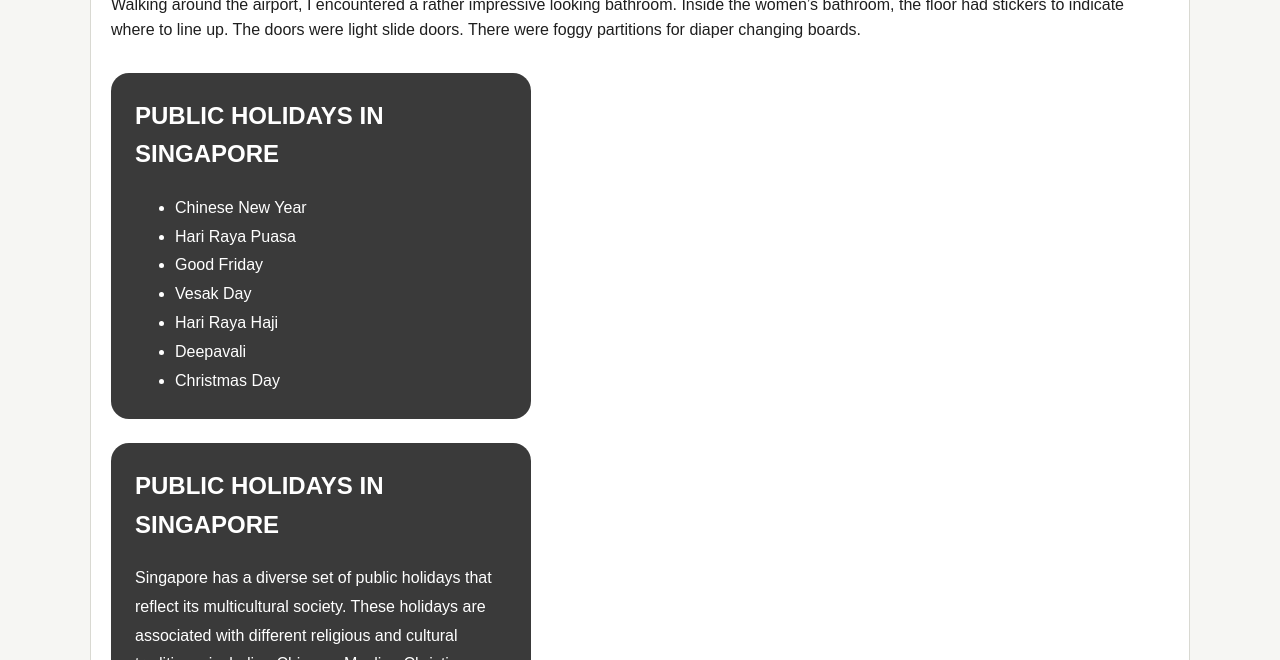
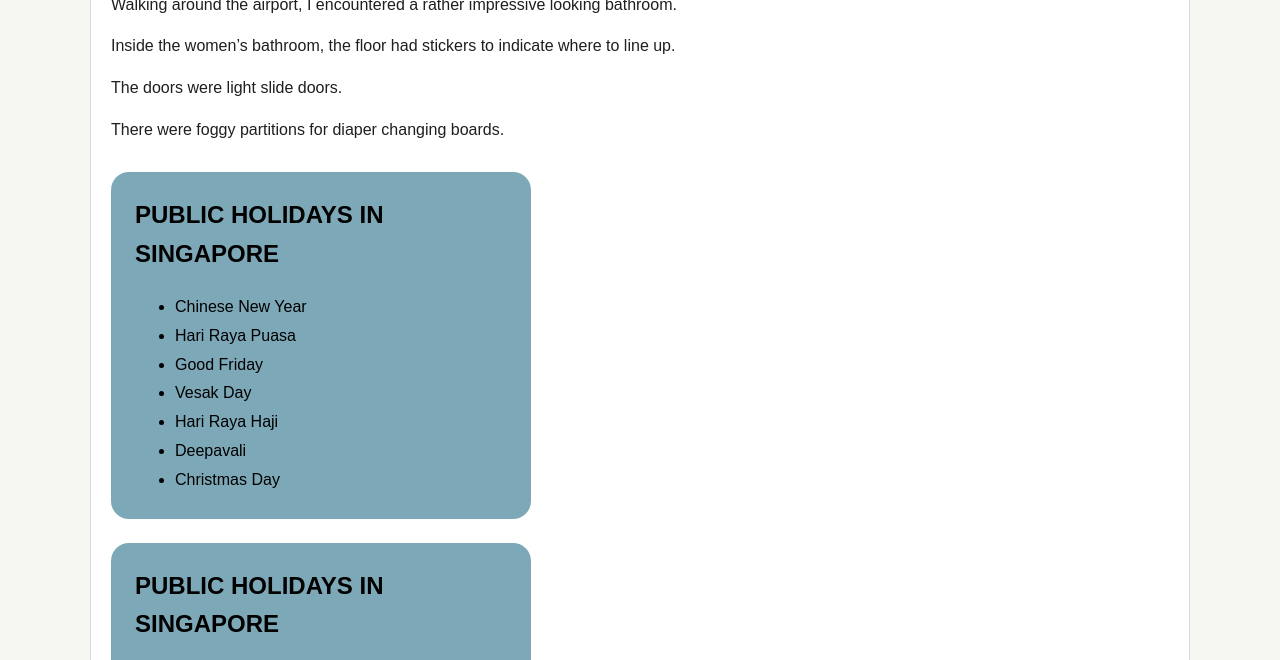
Before and after one commit to hanan317317/hana_archive, a Jekyll site: the page built from _posts/2022-09-25-singapore-entry.md, in a window 1280 px wide and 1400 px high, cut to the strip 740-1400 px from the top of the window. Built offline with Jekyll 4.4.1, drawn with Linux system fonts in a browser that asks for light colours.

Commit message:
change font color for singapore entry

```diff
--- a/_posts/2022-09-25-singapore-entry.md
+++ b/_posts/2022-09-25-singapore-entry.md
@@ -24,11 +24,14 @@
 </div>
 
 Walking around the airport, I encountered a rather impressive looking bathroom.
+
 Inside the women's bathroom, the floor had stickers to indicate where to line up.
+
 The doors were light slide doors.
+
 There were foggy partitions for diaper changing boards.
 
-<div style="background: #3a3a3a; padding: 24px; border-radius: 18px; color: white; max-width: 420px; margin-top: 30px;">
+<div style="background: #7da8b7; padding: 24px; border-radius: 18px; color: black; max-width: 420px; margin-top: 30px;">
   <h2 style="margin-top: 0;">PUBLIC HOLIDAYS IN SINGAPORE</h2>
   <ul style="margin-bottom: 0; line-height: 1.8;">
     <li>Chinese New Year</li>
@@ -41,7 +44,7 @@
   </ul>
 </div>
 
-<div style="background: #3a3a3a; padding: 24px; border-radius: 18px; color: white; max-width: 420px; margin-top: 24px;">
+<div style="background: #7da8b7; padding: 24px; border-radius: 18px; color: black;max-width: 420px; margin-top: 24px;">
   <h2 style="margin-top: 0;">PUBLIC HOLIDAYS IN SINGAPORE</h2>
 
   <p style="line-height: 1.8;">
--- a/style.css
+++ b/style.css
@@ -8,7 +8,7 @@
   --line: #d9d9d2;
   --text: #1f1f1f;
   --muted: #666;
-  --link: #ADD8E6;
+  --link: #7da8b7;
   --max: 1100px;
 }
 
@@ -70,13 +70,13 @@
 
 .site-nav a,
 .site-nav a:visited {
-  color: #ADD8E6 !important;
+  color: #7da8b7 !important;
   text-decoration: none;
 }
 
 .site-nav a:hover,
 .site-nav a:focus {
-  color: #ADD8E6 !important;
+  color: #7da8b7 !important;
   text-decoration: underline;
 }
 
```
